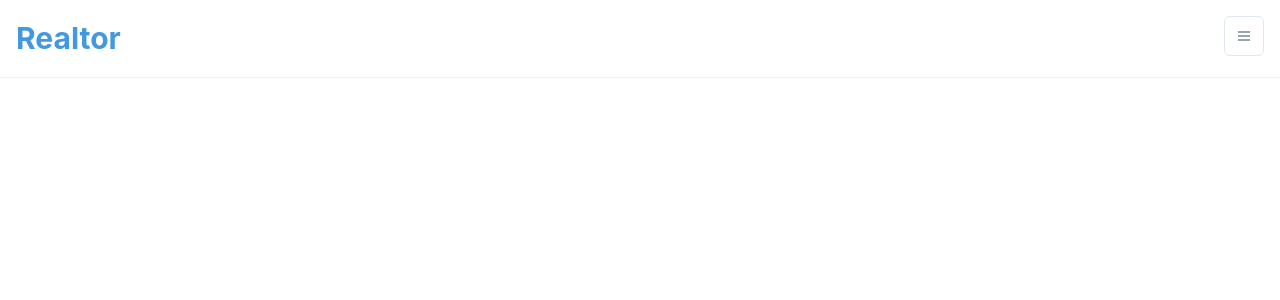
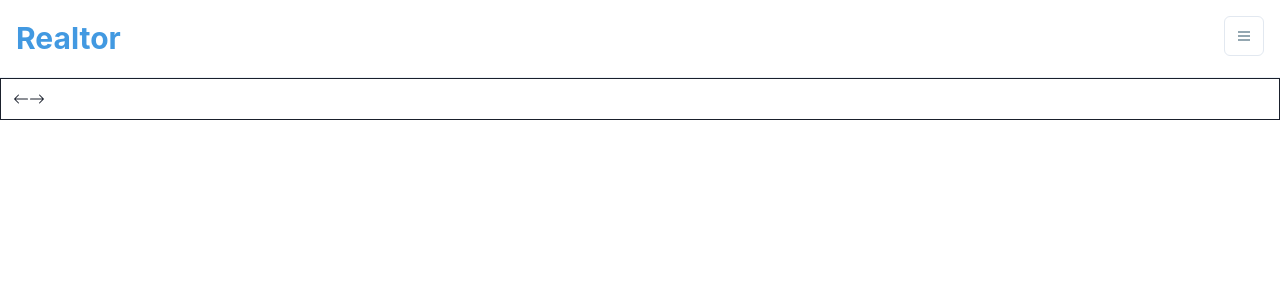
Before and after one commit to laherasif/RealEstate-App-Next-js, a Next.js app: page / in a window 1280 px wide. Shown: the top 300 px of the page. Built offline with nearby package versions, Linux system fonts and the light colour scheme.

Commit message:
create slider

```diff
--- a/components/Slider.jsx
+++ b/components/Slider.jsx
@@ -1,9 +1,20 @@
-import { Box , Flex } from '@chakra-ui/react'
-import { BsArrowLeft , BsArrowRight } from 'react-icons/bs'
+import { Box, Flex } from '@chakra-ui/react'
+import { BsArrowLeft, BsArrowRight } from 'react-icons/bs'
 export default function Slider() {
     return (
         <>
+            <Box w="100%" p="3" border="1pt solid">
 
+                <Flex>
+                    <BsArrowLeft />
+
+                    <Box>
+
+                    </Box>
+                    <BsArrowRight/>
+
+                </Flex>
+            </Box>
         </>
     )
 }
--- a/pages/index.js
+++ b/pages/index.js
@@ -1,10 +1,11 @@
 
 import Navbar from '../components/Navbar';
-
+import Slider from '../components/Slider'
 export default function Home() {
   return (
     <>
       <Navbar/>
+      <Slider/>
     </>
 
   )
```
